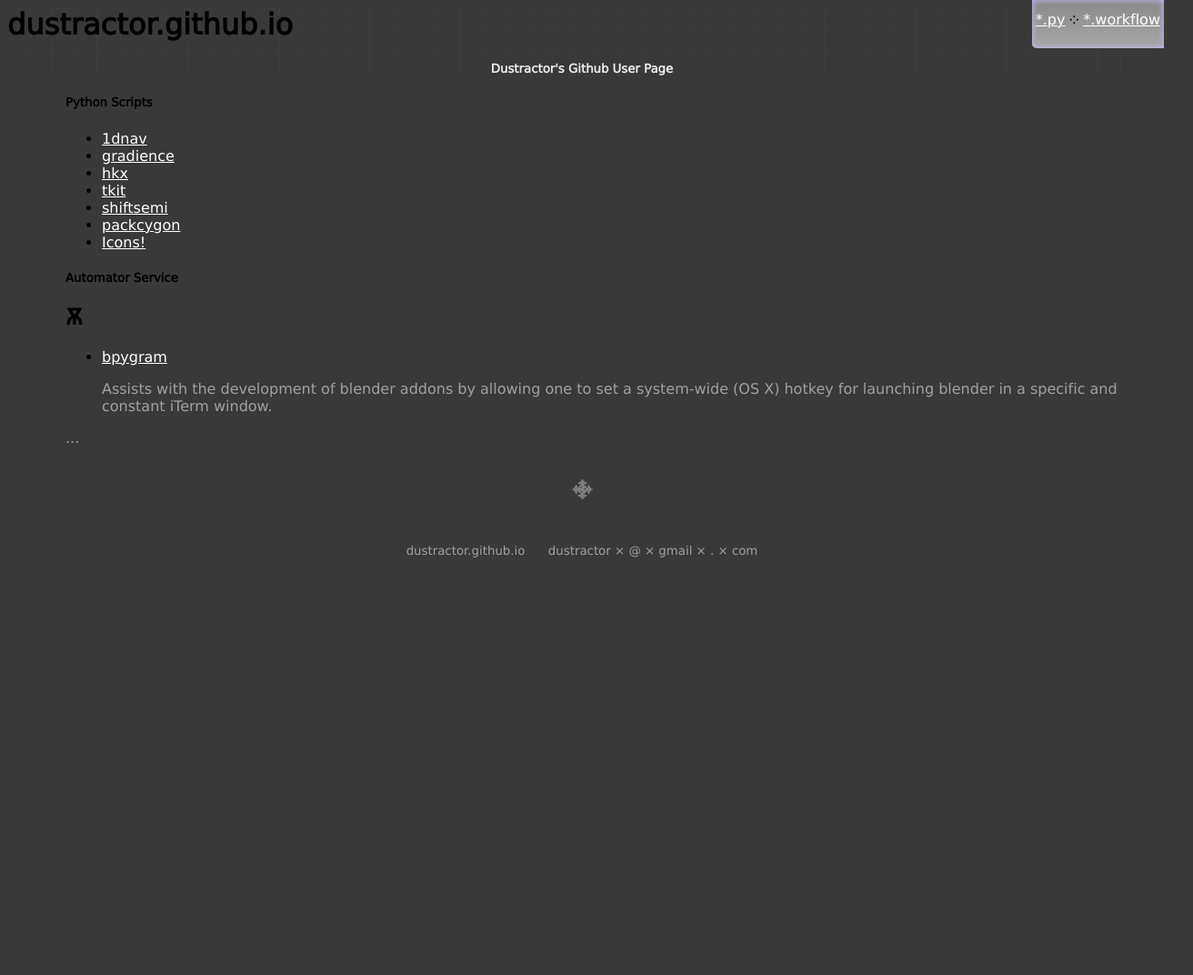
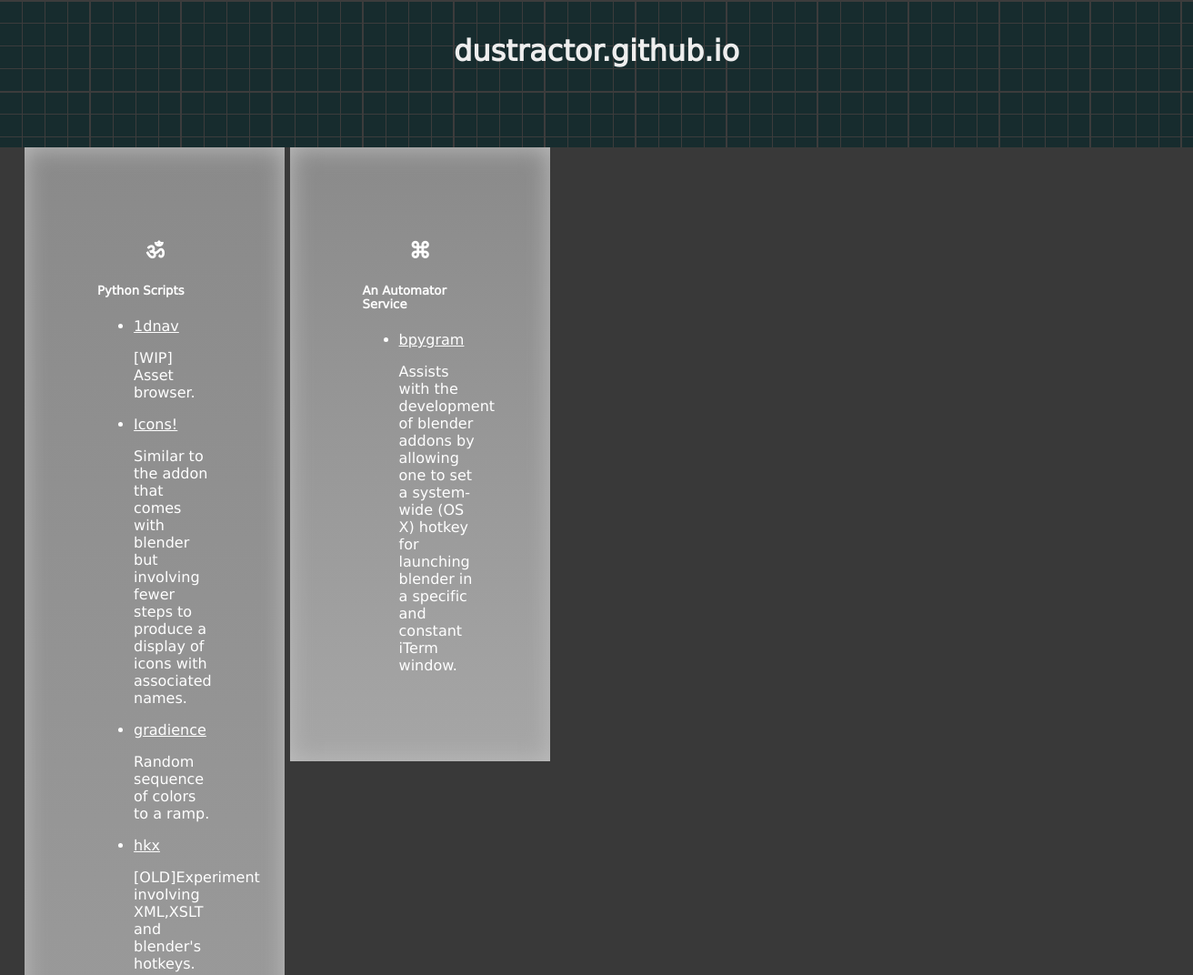
Before and after one commit to dustractor/dustractor.github.io, a plain HTML site: page index.html in a window 1280 px wide. Shown: the top 1072 px of the page at 91% size, 1312 px wide, since content can reach past the window. Before the commit the page ends 800 px from the top, so only its background shows below. Drawn offline with Linux system fonts and the light colour scheme.

Commit message:
putting it together more
off to make links work

```diff
--- a/dust.css
+++ b/dust.css
@@ -5,17 +5,21 @@
 
 body{
     font-family: "bfont";
+    padding:0px;
+    margin:0px;
     background-color:rgb(57,57,57);
-}
-p{
-    color:rgb(160,160,160);
 }
 canvas{position:absolute;top:0px,left:0px;}
 header{
-    position:absolute
+    margin-top:0px;
+    padding:1em;
+    z-index:1;
+    color:#eeeeee;
+    text-align:center;
     width:100%;
+    height:130px;
+    background-color:rgba(23,44,46,55);
     background-size:100px 100px;
-    background-color:rgb(57,57,57);
     background-image:
         repeating-linear-gradient(0deg,
             transparent 0%, transparent 24%, rgb(60,60,60) 24%, rgb(60,60,60) 25%,
@@ -32,25 +36,24 @@ header{
         repeating-linear-gradient(90deg,
             transparent 0%, transparent 98%, rgb(60,60,60) 98%, rgb(60,60,60) 100%);
 }
-
-header h5{color:#eeeeee; text-align:center}
-
-nav{
-    position:absolute;
-    top:0%;
-    right:0%;
+article h2{text-align:center;}
+article{
+    vertical-align:top;
+    display:inline-block;
+    text-align:left;
+    width:20%;
+    height:100%;
+    color:white;
     background-image:
-        linear-gradient(0deg,rgb(166,166,166),rgb(138,138,138));
-    padding: 0.25em;
-    text-align:center;
-    margin:0px;
+        linear-gradient(0deg,rgba(166,166,166,23),rgba(138,138,138,59));
+    padding: 5em;
     border:solid rgb(50,50,50) 0px 0px 3px 0px;
-    border-bottom-left-radius:5px;
-    border-bottom-left-width:3px 1px;
-    box-shadow: inset 0 0 7px rgb(190,190,255);
+    box-shadow: inset 0 0 27px rgba(190,190,190,40);
 }
 section{
-    padding-left:4em;
+    text-align:center;
+    column-count:2;
+    margin:auto;
 }
 
 a:link {color:#FFFFFF;}
--- a/index.html
+++ b/index.html
@@ -1,42 +1,35 @@
 <html>
     <head>
         <title>dustractor.github.io</title>
-        <script src="dust.js"></script>
         <link rel="stylesheet" type="text/css" href="dust.css" />
     </head>
     <body>
         <header>
-        <h1>dustractor.github.io</h1>
-        <h5>Dustractor's Github User Page</h5>
+            <h1>dustractor.github.io</h1>
         </header>
-        <nav>
-        <a href="#py">*.py</a>
-        &#3894;
-<a href="#workflow">*.workflow </a></nav>
         <section>
         <article>
-        <h5 id="py">Python Scripts</h5>
+        <h2>&#2384;</h2>
+        <h5>Python Scripts</h5>
         <ul>
-        <li><a href="/1dnav">1dnav</a></li>
-        <li><a href="/gradience">gradience</a></li>
-        <li><a href="/hxk">hkx</a></li>
-        <li><a href="/tkit">tkit</a></li>
-        <li><a href="/shiftsemi">shiftsemi</a></li>
-        <li><a href="/packcygon">packcygon</a></li>
-        <li><a href="/Icons-">Icons!</a></li>
+        <li><a href="/1dnav">1dnav</a><p>[WIP] Asset browser.</p></li>
+        <li><a href="/Icons-">Icons!</a><p>Similar to the addon that comes with blender but involving fewer steps to produce a display of icons with associated names.</p></li>
+        <li><a href="/gradience">gradience</a><p>Random sequence of colors to a ramp.</p></li>
+        <li><a href="/hxk">hkx</a><p>[OLD]Experiment involving XML,XSLT and blender's hotkeys.</p></li>
+        <li><a href="/packcygon">packcygon</a><p>Select a bunch of things and apply a 2d bin-packing algorithm to them to fit them in a small space.</p></li>
+        <li><a href="/shiftsemi">shiftsemi</a><p>Press shift+semicolon in the viewport to rename the selection. Works on multiple objects. Renames data (also bones).</p></li>
+        <li><a href="/tkit">tkit</a><p>Various ways to select neighboring mesh elements.</p></li>
         </ul>
         </article>
         <article>
-        <h5 id="workflow">Automator Service</h5>
-        <h2>&#1130;</h2>
+        <h2>&#8984;</h2>
+        <h5>An Automator Service</h5>
         <ul><li><a href="/bpygram">bpygram</a><p>Assists with the development of blender addons by allowing one to set a system-wide (OS X) hotkey for launching blender in a specific and constant iTerm window.</li></ul>
         </article>
-        <p id="abc">...</p>
-        <canvas width=100 height=100></canvas>
         </section>
         <footer>
             <h2>&#4039;</h2>
-            <p><small>dustractor.github.io &nbsp;&nbsp; dustractor &#215; @ &#215; gmail &#215; . &#215; com</small></p>
+            <p><small>dustractor.github.io</small></p>
         </footer>
     </body>
 </html>
```
